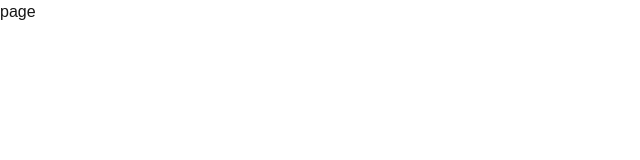
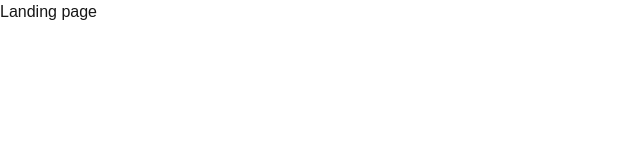
Before and after one commit to krishh743/Krishna_blogs_App, a Next.js app: page /Admin-pages/landing-page in a window 1280 px wide. Shown: the top 160 px of the page, without its empty margins (0-640 px from the left). Built offline with nearby package versions, Linux system fonts and the light colour scheme.

Commit message:
page modified

```diff
--- a/app/Admin-pages/create-post/page.tsx
+++ b/app/Admin-pages/create-post/page.tsx
@@ -11,7 +11,6 @@ function page() {
   };
   return (
     <div>
-      {" "}
       <RichTextEditor content={post} onChange={onChange} />
     </div>
   );
--- a/app/Admin-pages/landing-page/page.tsx
+++ b/app/Admin-pages/landing-page/page.tsx
@@ -2,7 +2,7 @@ import React from 'react'
 
 function page() {
   return (
-    <div>page</div>
+    <div>Landing page</div>
   )
 }
 
```
